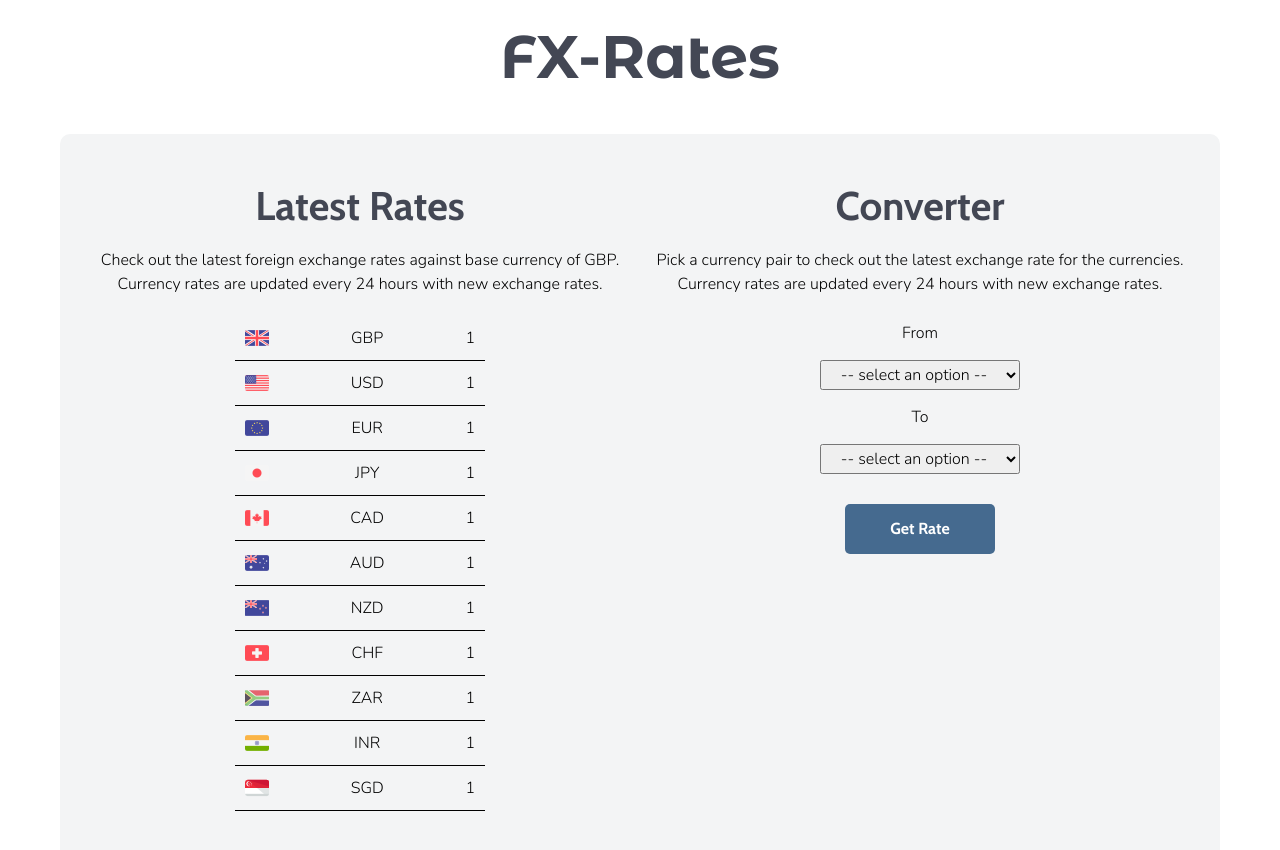
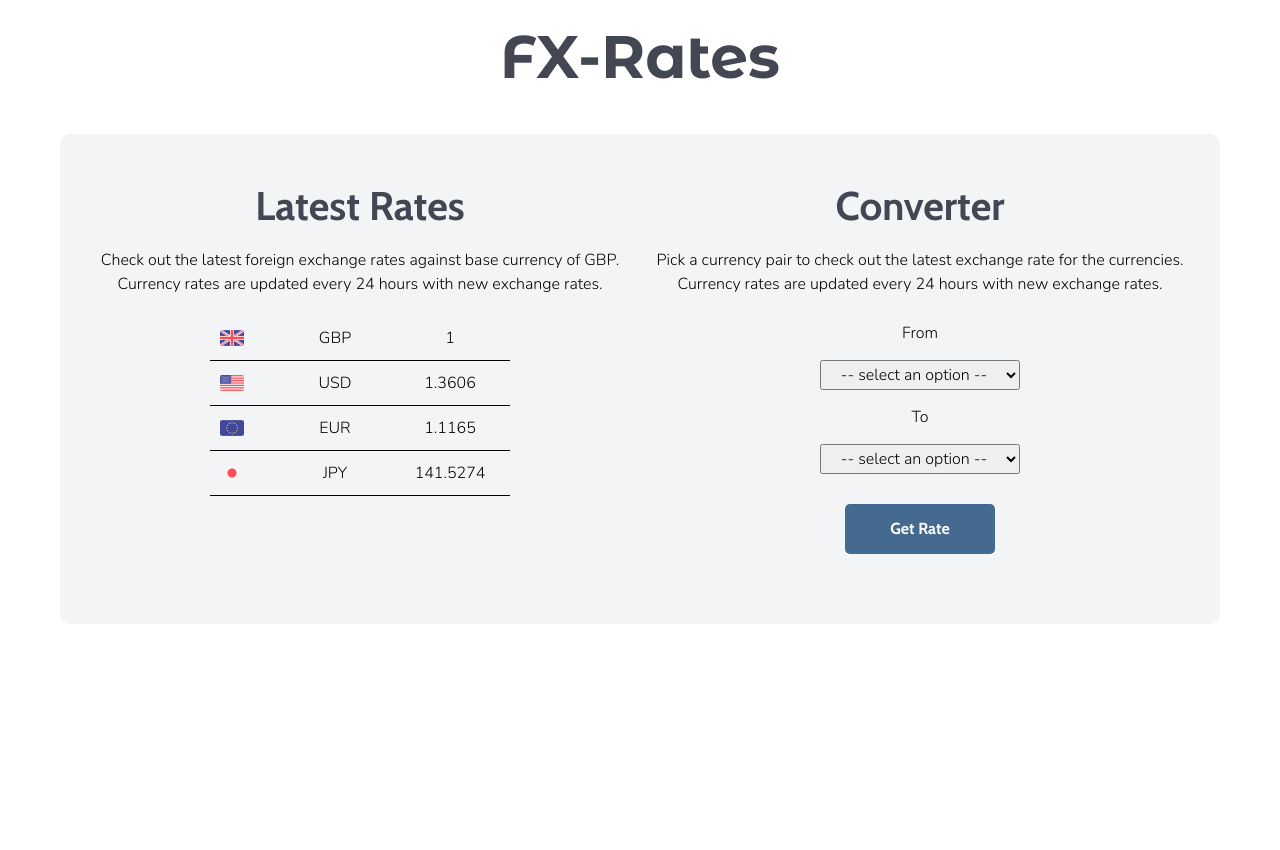
Before and after one commit to bpdm88/currency, a React (Create React App) app: page / in a window 1280 px wide. Shown: the top 850 px of the page. After the commit the page ends 800 px from the top, so only its background shows below. Built offline with nearby package versions, Linux system fonts and the light colour scheme.

Commit message:
Fixed styling issue on list items for latest rates

```diff
--- a/src/components/LatestRates.js
+++ b/src/components/LatestRates.js
@@ -37,38 +37,54 @@ const LatestRates = () => {
             </p>
             <ul>
                 <li>
-                    <img src={gb}></img>GBP<span>1</span>
+                    <span className="fix-flag">
+                        <img src={gb}></img>
+                    </span>
+                    <span className="fix">GBP</span>
+                    <span className="fix">1</span>
                 </li>
                 <li>
-                    <img src={usa}></img>USD<span>1</span>
+                    <span className="fix-flag">
+                        <img src={usa}></img>
+                    </span>
+                    <span className="fix">USD</span>
+                    <span className="fix">1.3606</span>
                 </li>
                 <li>
-                    <img src={eu}></img>EUR<span>1</span>
+                    <span className="fix-flag">
+                        <img src={eu}></img>
+                    </span>
+                    <span className="fix">EUR</span>
+                    <span className="fix">1.1165</span>
                 </li>
                 <li>
-                    <img src={jpy}></img>JPY<span>1</span>
+                    <span className="fix-flag">
+                        <img src={jpy}></img>
+                    </span>
+                    <span className="fix">JPY</span>
+                    <span className="fix">141.5274</span>
+                </li>
+                {/* <li>
+                    <img src={can}></img>CAD<span>{list.CAD}</span>
                 </li>
                 <li>
-                    <img src={can}></img>CAD<span>1</span>
+                    <img src={aus}></img>AUD<span>{list.AUD}</span>
                 </li>
                 <li>
-                    <img src={aus}></img>AUD<span>1</span>
+                    <img src={nz}></img>NZD<span>{list.NZD}</span>
                 </li>
                 <li>
-                    <img src={nz}></img>NZD<span>1</span>
+                    <img src={swz}></img>CHF<span>{list.CHF}</span>
                 </li>
                 <li>
-                    <img src={swz}></img>CHF<span>1</span>
+                    <img src={sa}></img>ZAR<span>{list.ZAR}</span>
                 </li>
                 <li>
-                    <img src={sa}></img>ZAR<span>1</span>
+                    <img src={ind}></img>INR<span>{list.INR}</span>
                 </li>
                 <li>
-                    <img src={ind}></img>INR<span>1</span>
-                </li>
-                <li>
-                    <img src={snp}></img>SGD<span>1</span>
-                </li>
+                    <img src={snp}></img>SGD<span>{list.SGD}</span>
+                </li> */}
             </ul>
         </section>
     );
--- a/src/style/content.css
+++ b/src/style/content.css
@@ -27,10 +27,18 @@ ul {
 li {
     display: flex;
     padding: var(--spacing-sm);
-    width: 250px;
+    width: 300px;
     border-bottom: 0.5px solid black;
     display: flex;
     justify-content: space-between;
+}
+
+.fix {
+    min-width: 100px;
+}
+
+.fix-flag {
+    min-width: 50px;
 }
 
 /* converter */
@@ -69,4 +77,11 @@ label {
         flex-direction: column;
         align-items: center;
     }
+
+    li {
+        width: 200px;
+    }
+    .fix {
+        min-width: 75px;
+    }
 }
```
Also changed, not shown: 1 other file (tests, documents, lock files or other folders).
